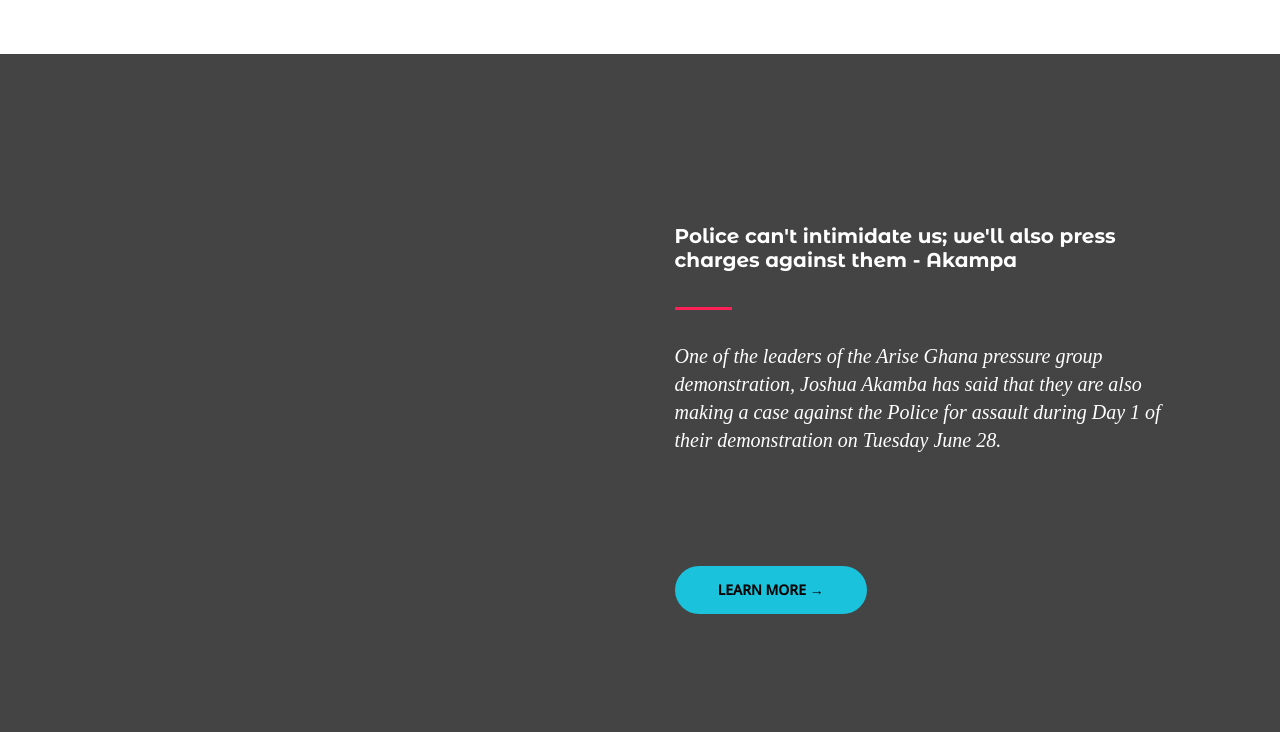
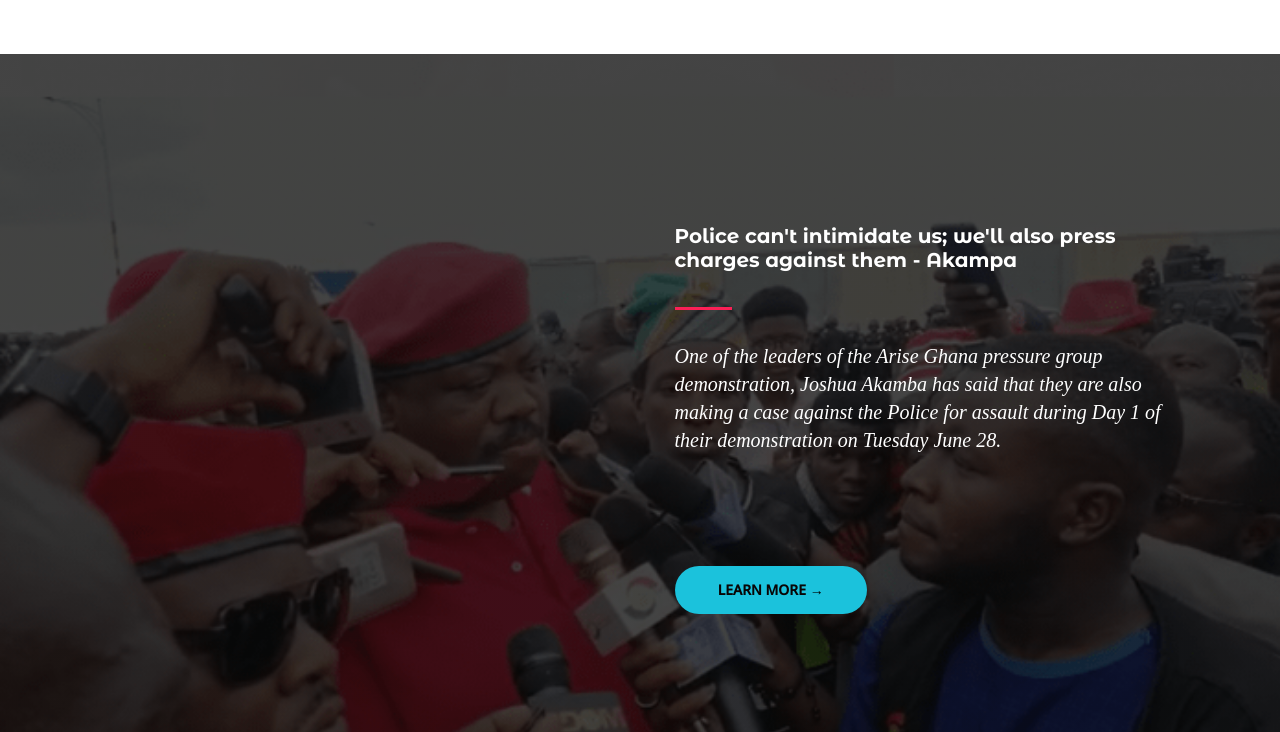
Before and after one commit to CreativeBlac/latest-news, a plain HTML site: page index.html in a window 1280 px wide. Shown: the part 2048-2780 px from the top of the page. Drawn offline with nearby package versions, Linux system fonts and the light colour scheme; a web font is replaced by a local one.

Commit message:
Update header.css

```diff
--- a/my-css-folder/header.css
+++ b/my-css-folder/header.css
@@ -300,7 +300,7 @@
 /*here is the other section */
 
 .section-class-divs {
-    background-image: linear-gradient(rgba(5, 5, 5, 0.75), rgba(5, 5, 5, 0.75)), url('other-pages/Akamba-696x421-1.webp');
+    background-image: linear-gradient(rgba(5, 5, 5, 0.75), rgba(5, 5, 5, 0.75)), url('../other-pages/Akamba-696x421-1.webp');
     background-attachment: fixed;
     background-position-x: 50%;
     background-position-y: 50%;
```
